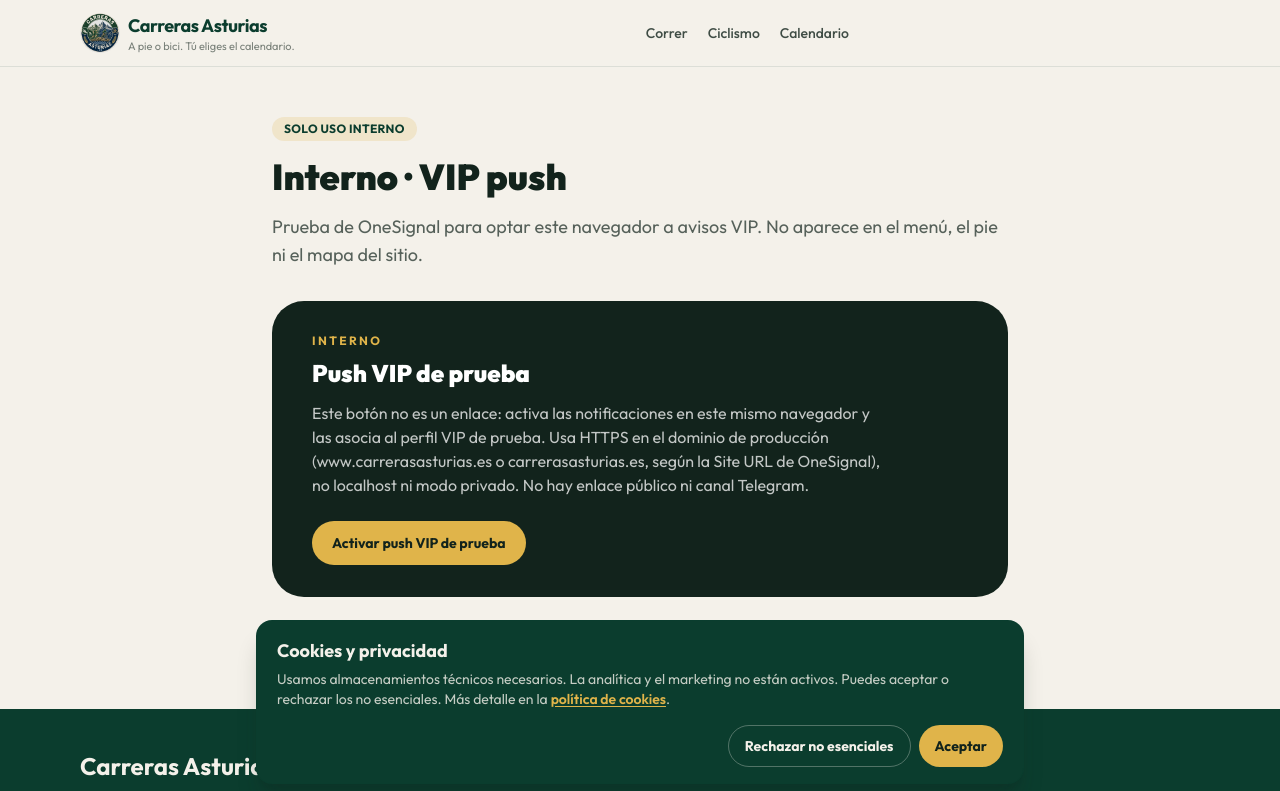
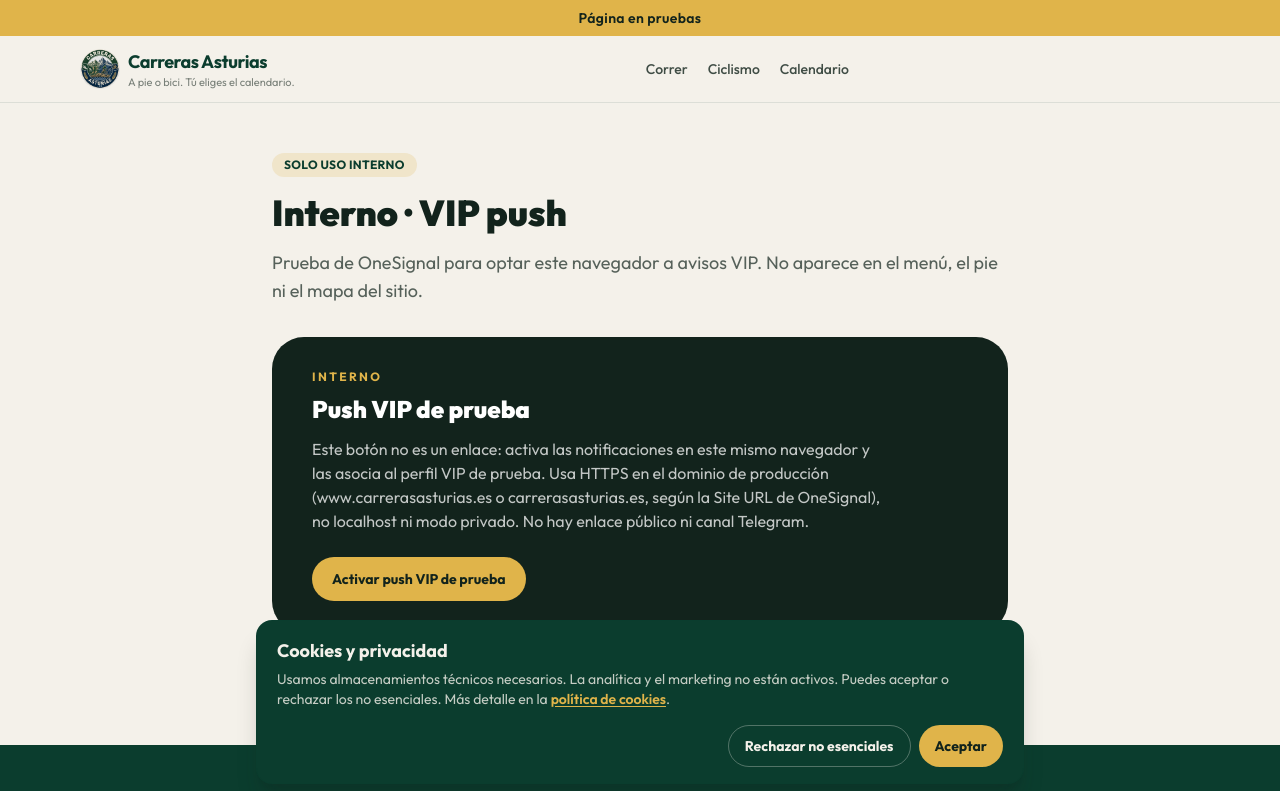
Before and after one commit to igle81/carreras-asturias, a Next.js app: page /interno/vip-push in a window 1280 px wide. Shown: the top 791 px of the page. Built offline with nearby package versions, Linux system fonts and the light colour scheme; no server answers; the database is empty.

Commit message:
PRO: marca Página en pruebas encima del header.

```diff
--- a/app/layout.tsx
+++ b/app/layout.tsx
@@ -2,6 +2,7 @@ import type { Metadata } from "next";
 import { Outfit } from "next/font/google";
 import { CookieBanner } from "@/components/cookie-banner";
 import { GeoProvider } from "@/components/geo-provider";
+import { PruebasBanner } from "@/components/pruebas-banner";
 import { SiteFooter } from "@/components/site-footer";
 import { SiteHeader } from "@/components/site-header";
 import { getEventos } from "@/lib/events";
@@ -68,7 +69,10 @@ export default async function RootLayout({
     <html lang="es">
       <body className={`${outfit.variable} min-h-screen bg-fog font-sans text-ink antialiased`}>
         <GeoProvider>
-          <SiteHeader concejosPie={concejosPie} concejosBici={concejosBici} />
+          <div className="sticky top-0 z-40">
+            <PruebasBanner />
+            <SiteHeader concejosPie={concejosPie} concejosBici={concejosBici} />
+          </div>
           <main>{children}</main>
           <SiteFooter />
           <CookieBanner />
--- /dev/null
+++ b/components/pruebas-banner.tsx
@@ -0,0 +1,10 @@
+export function PruebasBanner() {
+  return (
+    <div
+      role="status"
+      className="bg-gold px-4 py-2 text-center text-sm font-semibold tracking-wide text-ink"
+    >
+      Página en pruebas
+    </div>
+  );
+}
--- a/components/site-header.tsx
+++ b/components/site-header.tsx
@@ -50,7 +50,7 @@ export function SiteHeader({
   );
 
   return (
-    <header className="sticky top-0 z-40 border-b border-forest/10 bg-fog/90 backdrop-blur-md">
+    <header className="border-b border-forest/10 bg-fog/90 backdrop-blur-md">
       <div className="mx-auto flex max-w-6xl items-center justify-between gap-3 px-4 py-3">
         <Link href="/" className="flex items-center gap-2">
           <Image
```
